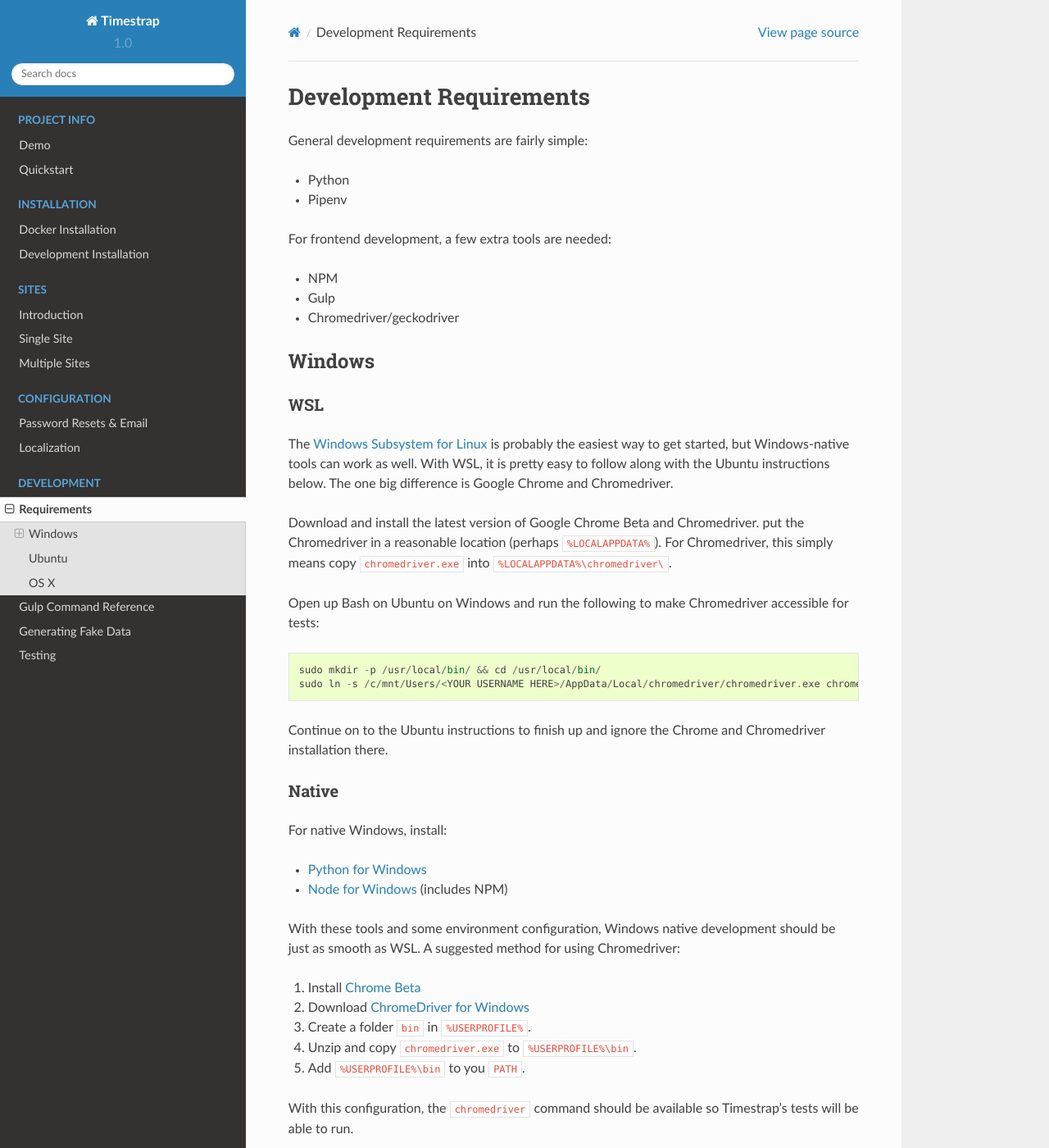
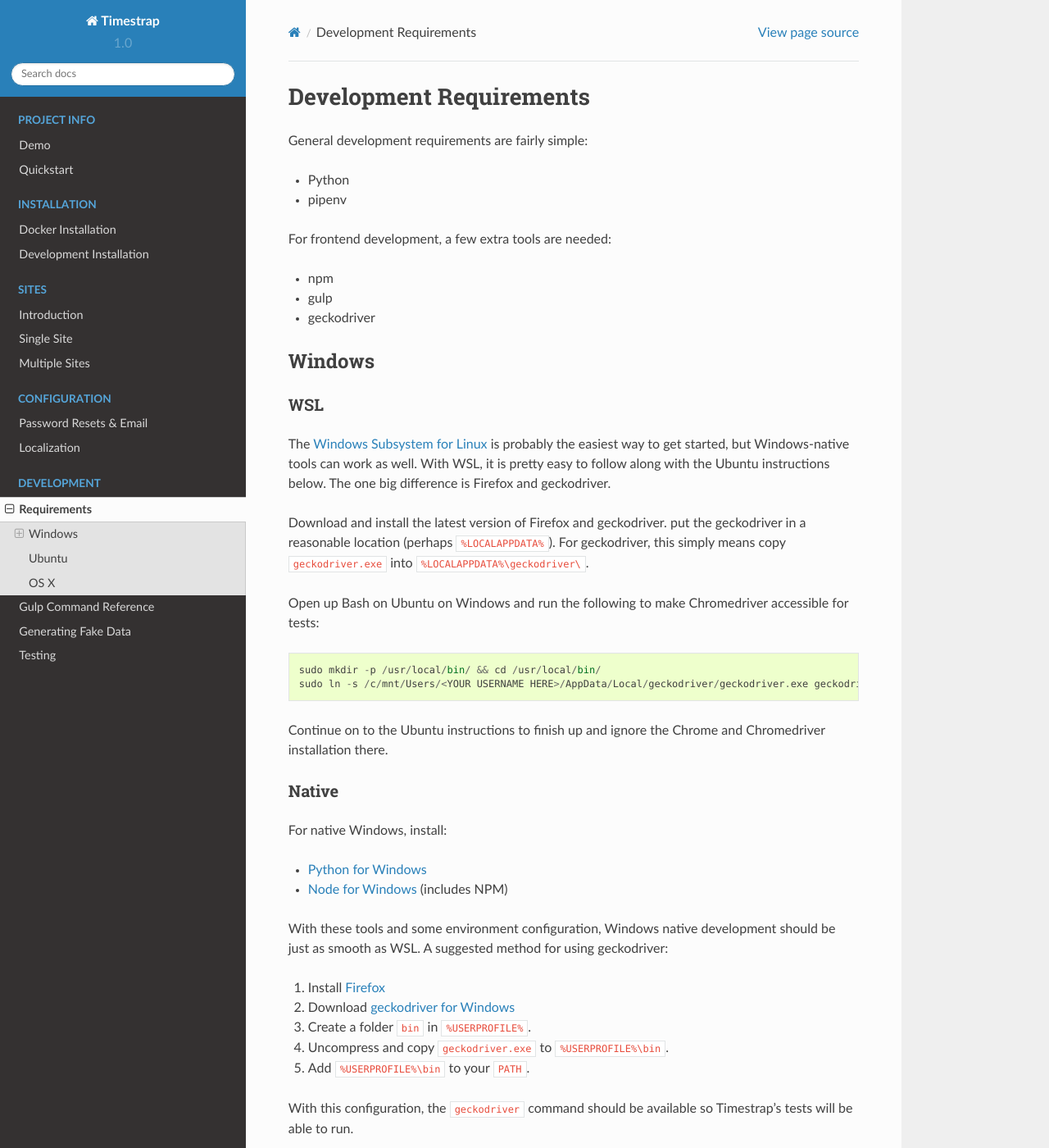
Before and after one commit to overshard/timestrap, a Sphinx documentation site: the page built from docs/development/requirements.md, in a window 1280 px wide and 1400 px high. Shown: the whole window at 82% size. Built offline with Sphinx 7.4.7 and the Read the Docs theme 2.0.0, drawn with Linux system fonts in a browser that asks for light colours; some of the changed text lies outside the part shown.

Commit message:
Improving docs for recent changes

```diff
--- a/docs/development/requirements.md
+++ b/docs/development/requirements.md
@@ -3,13 +3,14 @@
 General development requirements are fairly simple:
 
 - Python
-- Pipenv
+- pipenv
 
 For frontend development, a few extra tools are needed:
 
-- NPM
-- Gulp
-- Chromedriver/geckodriver
+- npm
+- gulp
+- geckodriver
+
 
 ### Windows
 
@@ -18,18 +19,18 @@ For frontend development, a few extra tools are needed:
 The [Windows Subsystem for Linux](https://blogs.msdn.microsoft.com/wsl/) is
 probably the easiest way to get started, but Windows-native tools can work
 as well. With WSL, it is pretty easy to follow along with the Ubuntu
-instructions below. The one big difference is Google Chrome and Chromedriver.
+instructions below. The one big difference is Firefox and geckodriver.
 
-Download and install the latest version of Google Chrome Beta and Chromedriver.
-put the Chromedriver in a reasonable location (perhaps `%LOCALAPPDATA%`). For
-Chromedriver, this simply means copy `chromedriver.exe` into
-`%LOCALAPPDATA%\chromedriver\`.
+Download and install the latest version of Firefox and geckodriver.
+put the geckodriver in a reasonable location (perhaps `%LOCALAPPDATA%`). For
+geckodriver, this simply means copy `geckodriver.exe` into
+`%LOCALAPPDATA%\geckodriver\`.
 
 Open up Bash on Ubuntu on Windows and run the following to make Chromedriver
 accessible for tests:
 
     sudo mkdir -p /usr/local/bin/ && cd /usr/local/bin/
-    sudo ln -s /c/mnt/Users/<YOUR USERNAME HERE>/AppData/Local/chromedriver/chromedriver.exe chromedriver
+    sudo ln -s /c/mnt/Users/<YOUR USERNAME HERE>/AppData/Local/geckodriver/geckodriver.exe geckodriver
 
 Continue on to the Ubuntu instructions to finish up and ignore the Chrome and
 Chromedriver installation there.
@@ -42,16 +43,17 @@ For native Windows, install:
 - [Node for Windows](https://nodejs.org/en/download/) (includes NPM)
 
 With these tools and some environment configuration, Windows native development
-should be just as smooth as WSL. A suggested method for using Chromedriver:
+should be just as smooth as WSL. A suggested method for using geckodriver:
 
-1. Install [Chrome Beta](https://www.google.com/chrome/browser/beta.html)
-1. Download [ChromeDriver for Windows](https://sites.google.com/a/chromium.org/chromedriver/downloads)
+1. Install [Firefox](https://www.mozilla.org/en-US/firefox/)
+1. Download [geckodriver for Windows](https://github.com/mozilla/geckodriver/releases)
 1. Create a folder `bin` in `%USERPROFILE%`.
-1. Unzip and copy `chromedriver.exe` to `%USERPROFILE%\bin`.
-1. Add `%USERPROFILE%\bin` to you `PATH`.
+1. Uncompress and copy `geckodriver.exe` to `%USERPROFILE%\bin`.
+1. Add `%USERPROFILE%\bin` to your `PATH`.
 
-With this configuration, the `chromedriver` command should be available so
+With this configuration, the `geckodriver` command should be available so
 Timestrap's tests will be able to run.
+
 
 ### Ubuntu
 
@@ -72,20 +74,16 @@ If you want to run tests you will need to install some additional packages,
 these are not required and if you are working on small changes or documentation
 you can rely on Travis CI to run tests for you.
 
-We've found that google-chrome-beta (Chrome 59+) is best for testing since they
-have added a ton of improvements that allow for things like headless testing. We
-originally used geckodriver and Firefox but Chrome finished all our tests in a
-fraction of the time. So to install Chrome on Ubuntu follow the steps below.
+We've found that Firefox is best for testing since they have added a ton of
+improvements that allow for things like headless testing.
 
-    curl -L https://dl-ssl.google.com/linux/linux_signing_key.pub | sudo apt-key add -
-    sudo add-apt-repository "deb [arch=amd64] http://dl.google.com/linux/chrome/deb/ stable main"
     sudo apt update
-    sudo apt install google-chrome-beta
-    curl -L https://chromedriver.storage.googleapis.com/2.29/chromedriver_linux64.zip -o chromedriver.zip
+    sudo apt install firefox
+    curl -L https://github.com/mozilla/geckodriver/releases/download/v0.19.1/geckodriver-v0.19.1-linux64.tar.gz -o geckodriver.tar.gz
     sudo mkdir -p /usr/local/bin/
-    sudo unzip chromedriver.zip -d /usr/local/bin/
-    sudo chmod +x /usr/local/bin/chromedriver
-    echo "GOOGLE_CHROME_BINARY=/usr/bin/google-chrome-beta" >> ~/.bashrc
+    sudo tar zxvf geckodriver.tar.gz -C /usr/local/bin/
+    sudo chmod +x /usr/local/bin/geckodriver
+
 
 ### OS X
 
@@ -102,6 +100,6 @@ Make sure you have pipenv installed after this with:
     cd /path/to/timestrap
     pipenv install
 
-If you want to test with Selenium, install the latest Google Chrome Beta:
+If you want to test with Selenium, install the latest Firefox and geckodriver:
 
-    brew install chromedriver
+    brew install geckodriver
```
Also changed, not shown: README.md (+1 -1 lines), docs/development/fake.md (+1 -1 lines), docs/development/gulp.md (+12 -12 lines), docs/installation/development.md (+1 -1 lines).
